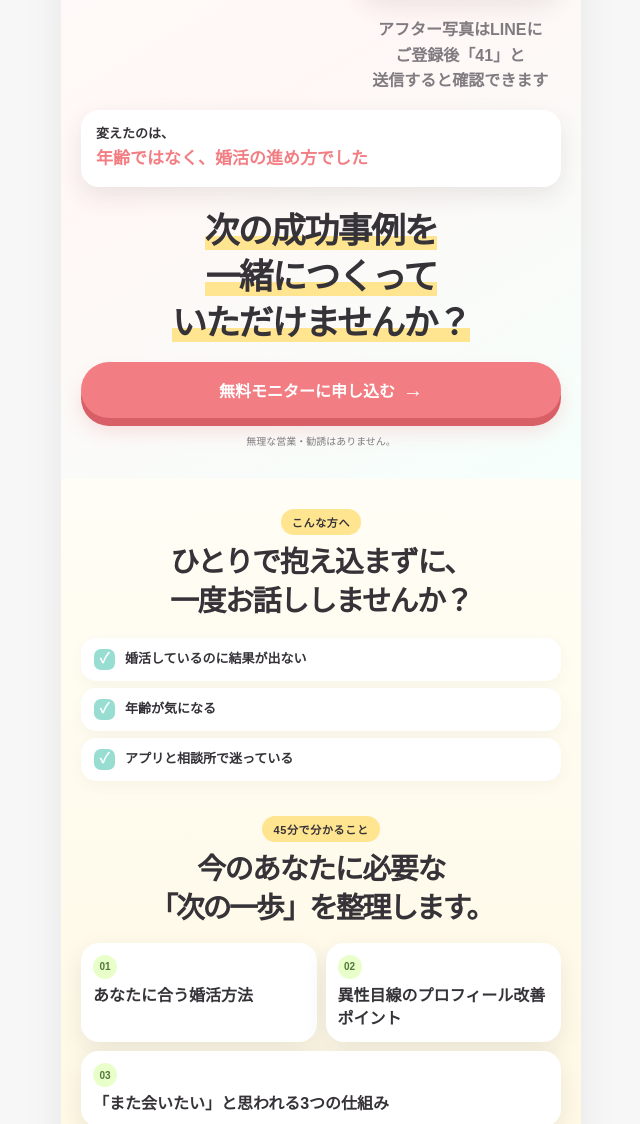
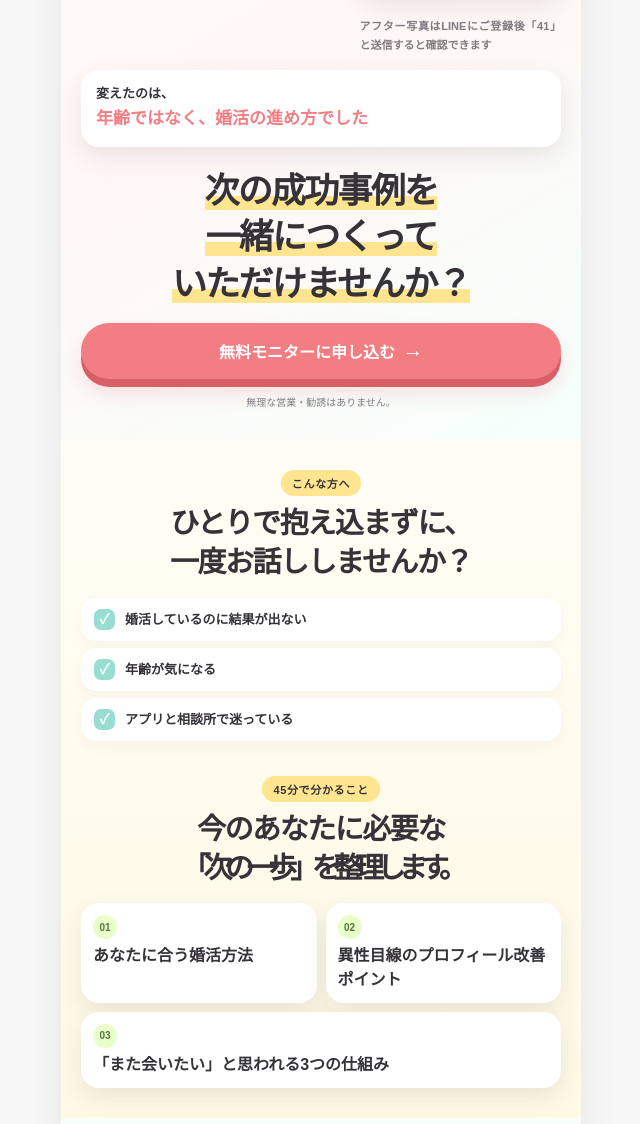
Before and after one commit to hana8730/konkatsu-monitor-lp, a plain HTML site: page index.html in a window 1280 px wide. Shown: the part 447-1571 px from the top of the page, without its empty margins (319-959 px from the left). Drawn offline with Linux system fonts and the light colour scheme.

Commit message:
アフターテキスト11px・端から端に調整

```diff
--- a/index.html
+++ b/index.html
@@ -101,7 +101,7 @@
           <img src="assets/before-41.png" alt="41歳女性の婚活ビフォー写真" width="1176" height="1344">
           <figcaption>ご本人の許可を得て掲載<br>41歳 ビフォア</figcaption>
         </figure>
-        <p style="grid-column:2; margin-top:8px; font-size:16px; font-weight:700; color:#807b80; text-align:center; line-height:1.6;">アフター写真はLINEに<br>ご登録後「41」と<br>送信すると確認できます</p>
+        <p style="grid-column:2; margin-top:8px; font-size:11px; font-weight:700; color:#807b80; text-align:justify; line-height:1.7; width:100%;">アフター写真はLINEにご登録後「41」と送信すると確認できます</p>
       </div>
       <p class="change fade">変えたのは、<br><b>年齢ではなく、婚活の進め方でした</b></p>
       <h1 class="fade"><span>次の成功事例を<br>一緒につくって<br>いただけませんか？</span></h1>
@@ -112,7 +112,7 @@
     <section class="section section--yellow">
       <div class="center fade"><p class="eyebrow">こんな方へ</p><h2>ひとりで抱え込まずに、<br>一度お話ししませんか？</h2></div>
       <ul class="checks fade"><li>婚活しているのに結果が出ない</li><li>年齢が気になる</li><li>アプリと相談所で迷っている</li></ul>
-      <div class="center fade" style="margin-top:35px"><p class="eyebrow">45分で分かること</p><h2>今のあなたに必要な<br><span style="letter-spacing:-.08em;">「次の一歩」を整理します。</span></h2></div>
+      <div class="center fade" style="margin-top:35px"><p class="eyebrow">45分で分かること</p><h2>今のあなたに必要な<br><span style="letter-spacing:calc(-.08em - 5px);">「次の一歩」を整理します。</span></h2></div>
       <div class="split"><article class="card fade"><i>01</i><h3>あなたに合う婚活方法</h3></article><article class="card fade"><i>02</i><h3>異性目線のプロフィール改善ポイント</h3></article><article class="card card-wide fade"><i>03</i><h3>「また会いたい」と思われる3つの仕組み</h3></article></div>
     </section>
 
```
